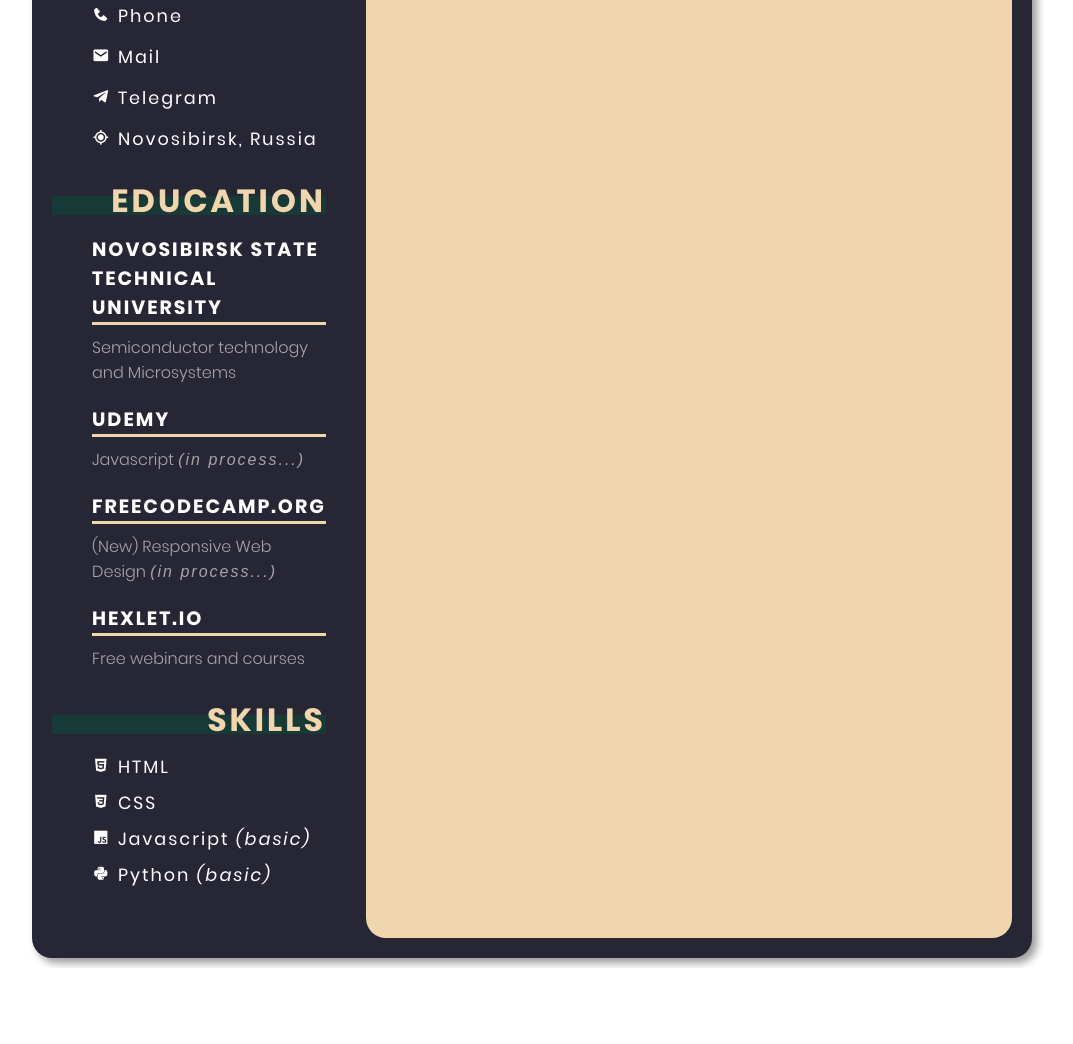
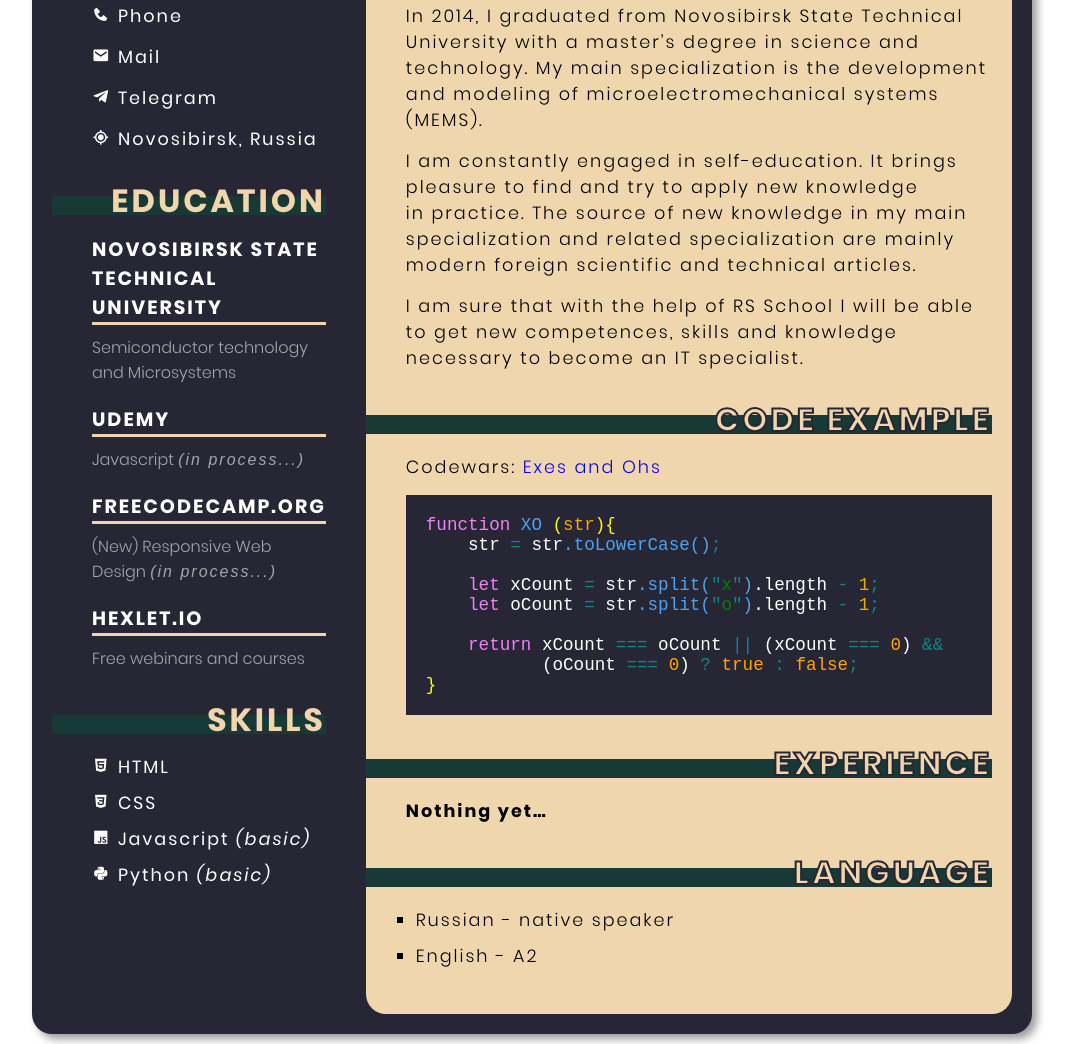
Before and after one commit to MaksPlgn/rsschool-cv, a plain HTML site: page index.html in a window 1280 px wide. Shown: the part 448-1492 px from the top of the page, without its empty margins (108-1181 px from the left). Before the commit the page ends 1416 px from the top, so only its background shows below. Drawn offline with nearby package versions, Linux system fonts and the light colour scheme; a web font is replaced by a local one.

Commit message:
feat: add main content and styles

```diff
--- a/css/styles.css
+++ b/css/styles.css
@@ -327,3 +327,71 @@ a {
 .skills_item {
   margin-bottom: 10px;
 }
+
+.about-me__descr {
+  font-size: 1.1rem;
+  font-weight: 300;
+  margin-bottom: 15px;
+  letter-spacing: 2px;
+}
+
+.code-example__field {
+  display: block;
+  padding: 20px;
+  color: #fff;
+  background-color: #272635;
+}
+
+.code-example__descr {
+  font-size: 1.1rem;
+  font-weight: 300;
+  margin-bottom: 15px;
+  letter-spacing: 2px;
+}
+
+.code-example__link {
+  display: inline;
+}
+
+.js-keyword {
+  color: violet;
+}
+
+.js-el {
+  color: yellow;
+}
+
+.js-numb {
+  color: orange;
+}
+
+.js-punct {
+  color: rgb(15, 134, 134);
+}
+
+.js-str {
+  color: green;
+}
+
+.js-method {
+  color: rgb(77, 162, 241);
+}
+
+.experience__descr {
+  font-size: 1.1rem;
+  font-weight: 700;
+  margin-bottom: 15px;
+  letter-spacing: 2px;
+}
+
+.language__list {
+  padding-left: 10px;
+  font-size: 1.1rem;
+  font-weight: 300;
+  list-style-type: square;
+  letter-spacing: 2px;
+}
+
+.language__item {
+  margin-bottom: 10px;
+}
--- a/index.html
+++ b/index.html
@@ -124,7 +124,69 @@
           </div>
         </div>
         <div class="column-right">
+          <section class="section about-me" id="about-me">
+            <h2 class="section__title">About me</h2>
+            <p class="about-me__descr">
+              In&nbsp;2014, I&nbsp;graduated from Novosibirsk State Technical
+              University with a&nbsp;master&rsquo;s degree in&nbsp;science and
+              technology. My&nbsp;main specialization is&nbsp;the development
+              and modeling of microelectromechanical systems (MEMS).
+            </p>
+            <p class="about-me__descr">
+              I&nbsp;am constantly engaged in&nbsp;self-education.
+              It&nbsp;brings pleasure to find and try to&nbsp;apply new
+              knowledge in&nbsp;practice. The source of&nbsp;new knowledge
+              in&nbsp;my&nbsp;main specialization and related specialization are
+              mainly modern foreign scientific and technical articles.
+            </p>
+            <p class="about-me__descr">
+              I&nbsp;am sure that with the help of&nbsp;RS&nbsp;School
+              I&nbsp;will be&nbsp;able to&nbsp;get new competences, skills and
+              knowledge necessary to&nbsp;become an&nbsp;IT specialist.
+            </p>
+          </section>
+          <section class="section code-example" id="code-example">
+            <h2 class="section__title">Code Example</h2>
+            <p class="code-example__descr">
+              Codewars:
+              <a
+                class="code-example__link"
+                href="https://www.codewars.com/kata/55908aad6620c066bc00002a"
+                target="_blank"
+                >Exes and Ohs</a
+              >
+            </p>
+            <code class="code-example__field">
+              <span class="js-keyword">function</span>
+              <span class="js-method">XO</span>
+              <span class="js-el">(</span><span class="js-numb">str</span><span class="js-el">)</span><span class="js-el">{</span><br>
+              &nbsp;&nbsp;&nbsp;&nbsp;str<span class="js-punct"> = </span>str<span class="js-method">.toLowerCase()</span><span class="js-punct">;</span><br><br>
+              &nbsp;&nbsp;&nbsp;&nbsp;<span class="js-keyword">let</span> xCount<span class="js-punct"> =</span> str<span class="js-method">.split(</span><span class="js-punct">"</span><span class="js-str">x</span><span class="js-punct">"</span><span class="js-method">)</span>.length<span class="js-punct"> -</span> <span class="js-numb">1</span><span class="js-punct">;</span><br>
+              &nbsp;&nbsp;&nbsp;&nbsp;<span class="js-keyword">let</span> oCount <span class="js-punct">=</span> str<span class="js-method">.split(</span><span class="js-punct">"</span><span class="js-str">o</span><span class="js-punct">"</span><span class="js-method">)</span>.length
+              <span class="js-punct">-</span> <span class="js-numb">1</span><span class="js-punct">;</span><br><br>
 
+              &nbsp;&nbsp;&nbsp;&nbsp;<span class="js-keyword">return</span> xCount
+              <span class="js-punct">===</span> oCount
+              <span class="js-punct">||</span> (xCount
+              <span class="js-punct">===</span> <span class="js-numb">0</span>)
+              <span class="js-punct">&&</span> &nbsp;&nbsp;&nbsp;&nbsp;&nbsp;&nbsp;&nbsp;&nbsp;&nbsp;&nbsp;&nbsp;(oCount
+              <span class="js-punct">===</span> <span class="js-numb">0</span>)
+              <span class="js-punct">?</span> <span class="js-numb">true</span>
+              <span class="js-punct">:</span> <span class="js-numb">false</span><span class="js-punct">;</span><br>
+              <span class="js-el">}</span>
+            </code>
+          </section>
+          <section class="section experience" id="experience">
+            <h2 class="section__title">Experience</h2>
+            <p class="experience__descr">Nothing yet…</p>
+          </section>
+          <section class="section language" id="language">
+            <h2 class="section__title">Language</h2>
+            <ul class="language__list">
+              <li class="language__item">Russian - native speaker</li>
+              <li class="language__item">English - A2</li>
+            </ul>
+          </section>
         </div>
       </main>
     </div>
```
